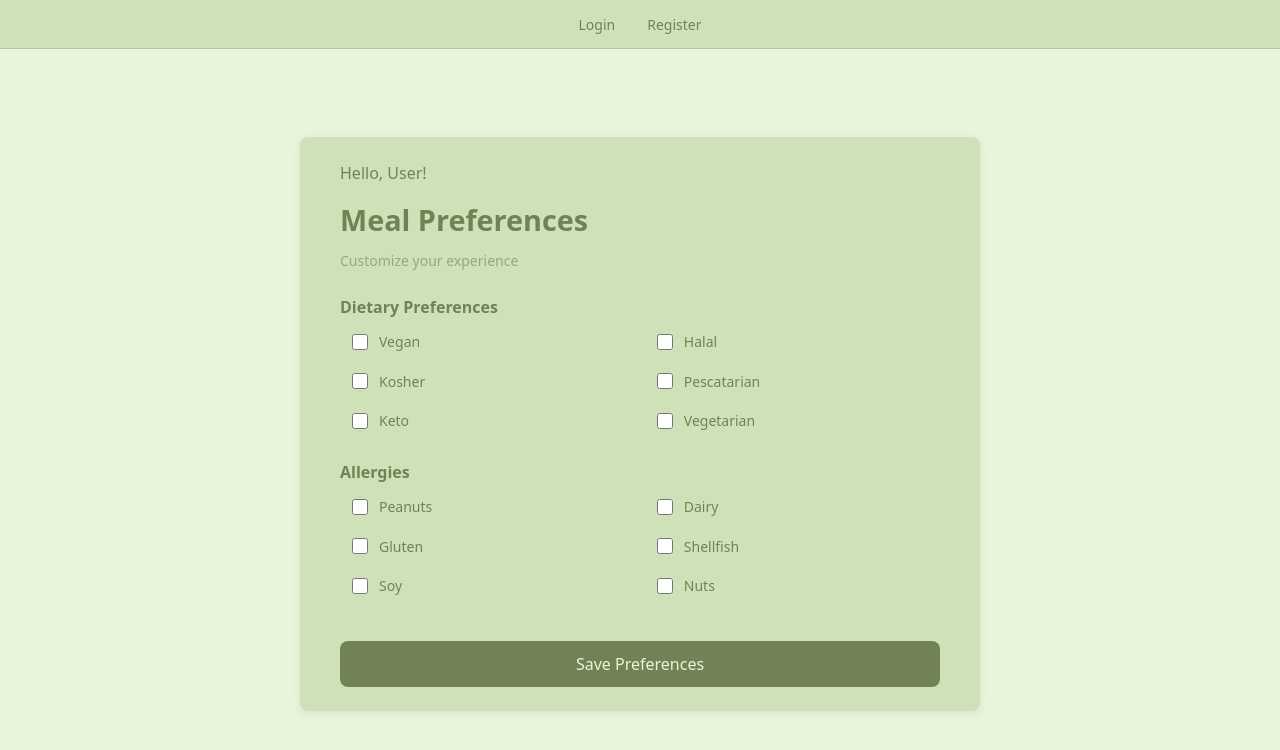
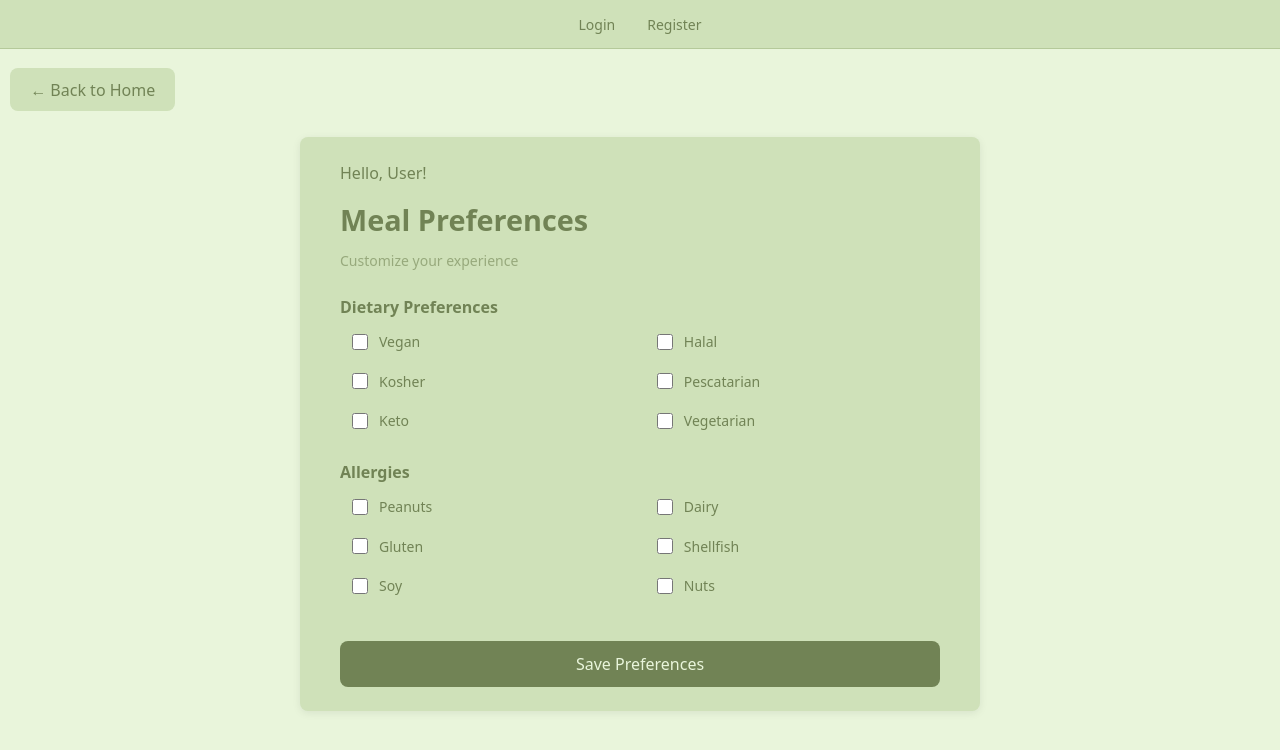
Before and after one commit to KhaledOul/W-Team-SOEN341_Project_W26, a React (Vite) app in the folder frontend/: page /mealpreferences in a window 1280 px wide. Shown: the top 750 px of the page. Built offline with nearby package versions, Linux system fonts and the light colour scheme; no server answers.

Commit message:
add back button to meal preferences

```diff
--- a/frontend/src/features/meal-preferences/pages/preferences-page.css
+++ b/frontend/src/features/meal-preferences/pages/preferences-page.css
@@ -1,4 +1,5 @@
 .meal-preferences-container {
+  position: relative;
   width: 100%;
   max-width: 960px;
   margin: 0 auto;
@@ -10,6 +11,13 @@
   padding: var(--space-lg) var(--space-md);
   box-sizing: border-box;
   background-color: var(--frosted-mint);
+}
+
+.back-button {
+  position: absolute;
+  top: 20px;
+  left: -150px;
+  z-index: 10;
 }
 
 .preferences-card {
@@ -47,6 +55,7 @@
 .preference-section {
   margin-bottom: var(--space-lg);
 }
+
 
 .preference-section h3 {
   font-size: var(--text-base);
--- a/frontend/src/features/meal-preferences/pages/preferences-page.jsx
+++ b/frontend/src/features/meal-preferences/pages/preferences-page.jsx
@@ -1,4 +1,5 @@
-import React, { useState, useEffect, useRef } from 'react';
+import React, { useEffect, useRef, useState } from 'react';
+import { useNavigate } from 'react-router-dom';
 import { useAuth } from '../../auth/context/auth-context';
 import * as preferencesService from '../services/preferences-service';
 import './preferences-page.css';
@@ -8,6 +9,7 @@ const ALLERGY_OPTIONS = ['Peanuts', 'Dairy', 'Gluten', 'Shellfish', 'Soy', 'Nuts
 
 const PreferencesPage = () => {
   const { currentUser } = useAuth();
+  const navigate = useNavigate();
   const [userName, setUserName] = useState('User');
   const [selectedDiet, setSelectedDiet] = useState([]);
   const [selectedAllergies, setSelectedAllergies] = useState([]);
@@ -64,6 +66,10 @@ const PreferencesPage = () => {
     );
   };
 
+  const handleBackToHome = () => {
+    navigate('/home');
+  };
+
   const handleSave = () => {
     if (!currentUser) return;
 
@@ -107,7 +113,11 @@ const PreferencesPage = () => {
 
   return (
     <div className="meal-preferences-container">
+       <button className="back-button" onClick={handleBackToHome}>
+          ← Back to Home
+        </button>
       <div className="preferences-card">
+
         <div className="user-greeting">Hello, {userName}!</div>
 
         <h1>Meal Preferences</h1>
```
Also changed, not shown: 1 other file (tests, documents, lock files or other folders).
